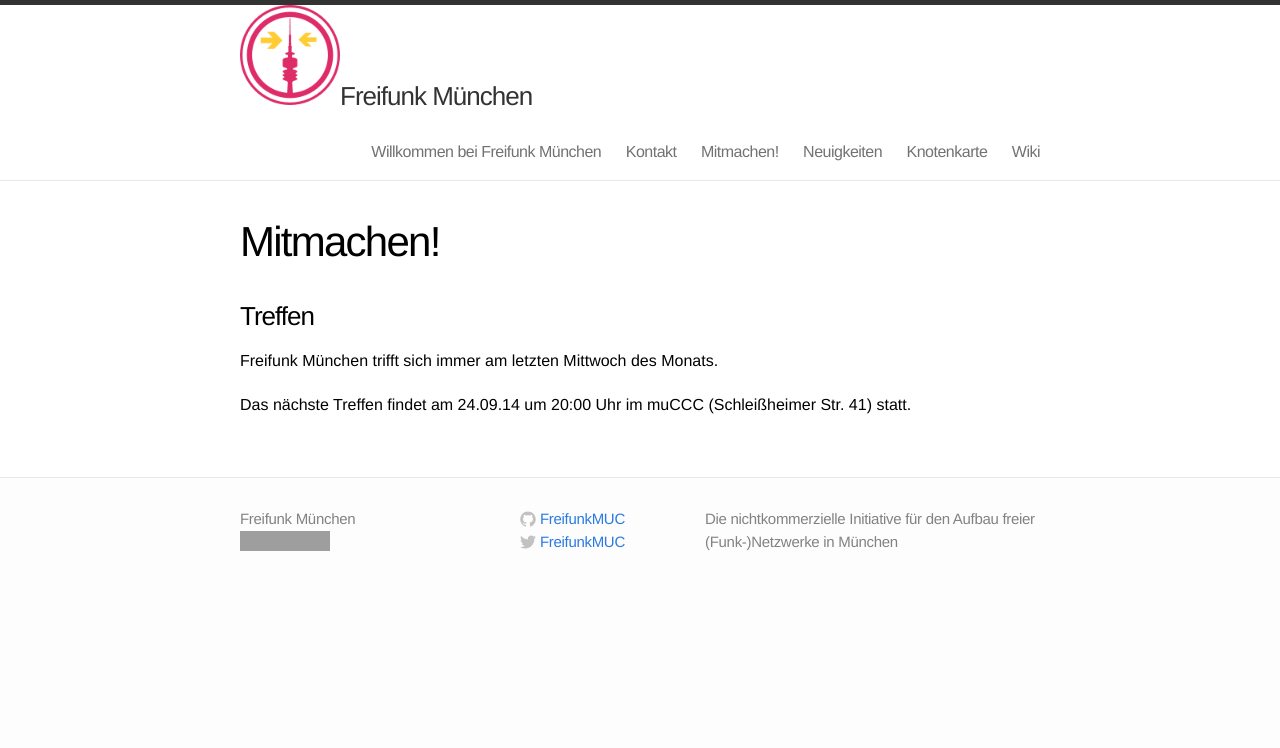
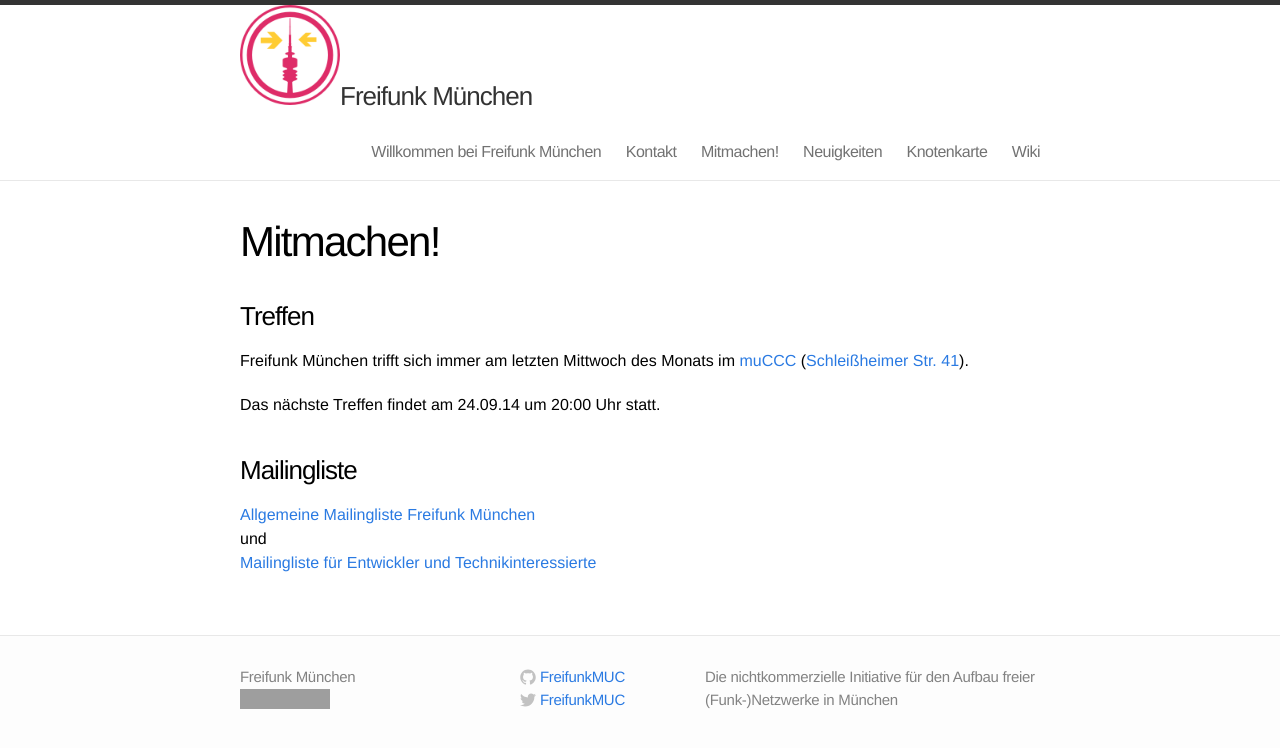
Before and after one commit to freifunkMUC/freifunkmuc.github.io, a Jekyll site: the page built from mitmachen.md, in a window 1280 px wide. Shown: the top 748 px of the page. Built offline with Jekyll 4.4.1, drawn with Linux system fonts in a browser that asks for light colours; grey boxes are pictures that could not be loaded.

Commit message:
Mailinglisten zu "Mitmachen" hinzugefuegt

```diff
--- a/mitmachen.md
+++ b/mitmachen.md
@@ -6,8 +6,15 @@ permalink: /mitmachen/
 
 ### Treffen
 
-Freifunk München trifft sich immer am letzten Mittwoch des Monats.
+Freifunk München trifft sich immer am letzten Mittwoch des Monats im [muCCC](http://muc.ccc.de) ([Schleißheimer Str. 41](http://osm.org/go/0JAf0IVLh?node=2012031859)).
 
-Das nächste Treffen findet am
-24.09.14 um 20:00 Uhr
-im muCCC (Schleißheimer Str. 41) statt.
+Das nächste Treffen findet am 24.09.14 um 20:00 Uhr statt.
+
+### Mailingliste
+
+[Allgemeine Mailingliste Freifunk München][allgListe] \\
+und \\
+[Mailingliste für Entwickler und Technikinteressierte][devListe]
+
+[allgListe]: http://lists.freifunk.net/mailman/listinfo/muenchen-freifunk.net
+[devListe]: http://lists.freifunk.net/mailman/listinfo/muenchen-dev-freifunk.net
```
